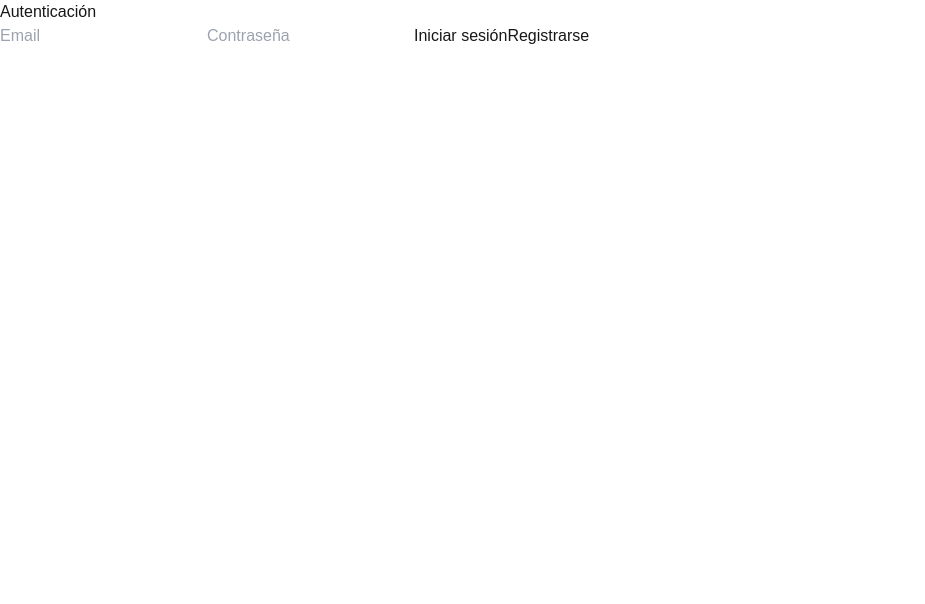
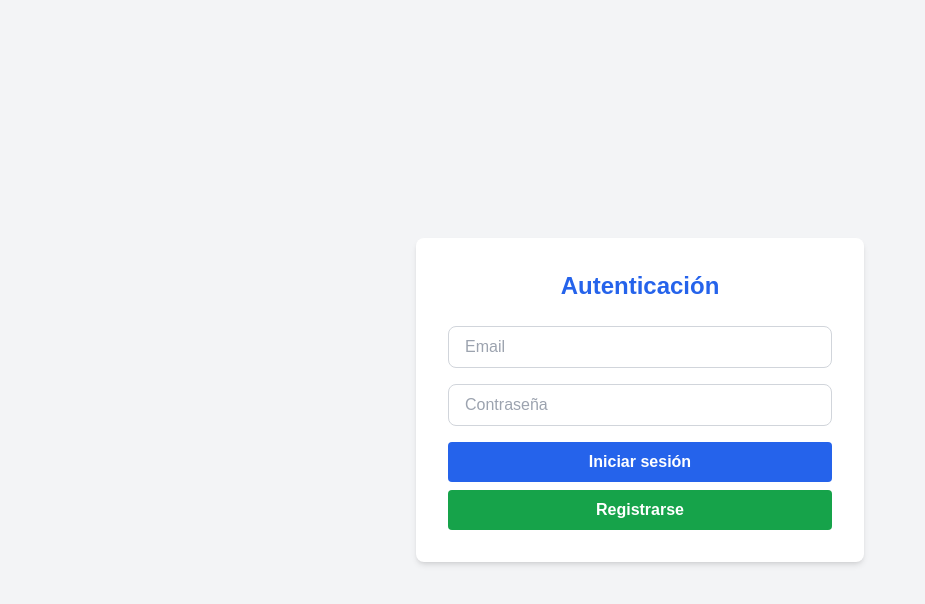
Before and after one commit to matiashernandezkopi/Next-ahorro-app, a Next.js app: page /auth/login in a window 1280 px wide. Shown: the top 604 px of the page, without its empty margins (0-925 px from the left). Built offline with nearby package versions, Linux system fonts and the light colour scheme; no server answers.

Commit message:
estilos simples para todos los componentes y se añadio 'use client' donde faltava

```diff
--- a/pages/auth/login.tsx
+++ b/pages/auth/login.tsx
@@ -1,8 +1,11 @@
+'use client';
+
 import { useState } from 'react';
 import { useAuth } from '../context/AuthContext';
 import { createUserWithEmailAndPassword, signInWithEmailAndPassword } from 'firebase/auth';
 import { useRouter } from 'next/router';
 import { auth } from '../lib/firebase';
+import Link from 'next/link';
 
 interface FirebaseAuthError extends Error {
   code: string;
@@ -19,14 +22,10 @@ export default function Auth() {
     try {
       await createUserWithEmailAndPassword(auth, email, password);
       setError('');
-      router.push('/'); // Redirige a la página principal después del registro
+      router.push('/');
     } catch (err) {
       const firebaseError = err as FirebaseAuthError;
-      if (firebaseError.code) {
-        setError(`Error: ${firebaseError.message}`);
-      } else {
-        setError('Error desconocido');
-      }
+      setError(firebaseError.code ? `Error: ${firebaseError.message}` : 'Error desconocido');
     }
   };
 
@@ -34,30 +33,31 @@ export default function Auth() {
     try {
       await signInWithEmailAndPassword(auth, email, password);
       setError('');
-      router.push('/'); // Redirige a la página principal después del inicio de sesión
+      router.push('/');
     } catch (err) {
       const firebaseError = err as FirebaseAuthError;
-      if (firebaseError.code) {
-        setError(`Error: ${firebaseError.message}`);
-      } else {
-        setError('Error desconocido');
-      }
+      setError(firebaseError.code ? `Error: ${firebaseError.message}` : 'Error desconocido');
     }
   };
 
   return (
-    <div>
-      <h1>Autenticación</h1>
+    <div className="min-h-screen flex flex-col items-center justify-center bg-gray-100">
+      <div className="bg-white shadow-md rounded-lg p-8 max-w-md w-full">
+        <h1 className="text-2xl font-bold mb-6 text-center text-blue-600">Autenticación</h1>
         {user ? (
-        <div>
-          <p>Bienvenido, {user.email}</p>
-          <button onClick={async () => {
+          <div className="text-center">
+            <p className="text-gray-800 mb-4">Bienvenido, <span className="font-semibold">{user.email}</span></p>
+            <button
+              onClick={async () => {
                 await signOutUser();
-            router.push('/auth/login');
-          }}>Cerrar sesión</button>
-          <button onClick={() => {
-            router.push('/');
-          }}>Home</button>
+              }}
+              className="bg-blue-600 hover:bg-blue-500 text-white font-semibold py-2 px-4 rounded w-full mb-4"
+            >
+              Cerrar sesión
+            </button>
+            <Link href="/" passHref className="bg-gray-600 hover:bg-gray-500 text-white font-semibold py-2 px-4 rounded w-full text-center">
+              Home
+            </Link>
           </div>
         ) : (
           <div>
@@ -66,18 +66,31 @@ export default function Auth() {
               placeholder="Email"
               value={email}
               onChange={(e) => setEmail(e.target.value)}
+              className="border border-gray-300 rounded-lg px-4 py-2 w-full mb-4"
             />
             <input
               type="password"
               placeholder="Contraseña"
               value={password}
               onChange={(e) => setPassword(e.target.value)}
+              className="border border-gray-300 rounded-lg px-4 py-2 w-full mb-4"
             />
-          <button onClick={handleLogIn}>Iniciar sesión</button>
-          <button onClick={handleSignUp}>Registrarse</button>
-          {error && <p style={{ color: 'red' }}>{error}</p>}
+            <button
+              onClick={handleLogIn}
+              className="bg-blue-600 hover:bg-blue-500 text-white font-semibold py-2 px-4 rounded w-full mb-2"
+            >
+              Iniciar sesión
+            </button>
+            <button
+              onClick={handleSignUp}
+              className="bg-green-600 hover:bg-green-500 text-white font-semibold py-2 px-4 rounded w-full"
+            >
+              Registrarse
+            </button>
+            {error && <p className="text-red-600 text-center mt-4">{error}</p>}
           </div>
         )}
       </div>
+    </div>
   );
 }
--- a/pages/expenses/index.tsx
+++ b/pages/expenses/index.tsx
@@ -1,9 +1,11 @@
+'use client';
+
 // pages/expenses/index.tsx
 import { useState, useEffect, useCallback } from 'react';
 import { addExpense, deleteExpenseById, getExpenses } from '../lib/expenses';
 import { useAuth } from '../context/AuthContext';
-import router from 'next/router';
 import { v4 as uuidv4 } from 'uuid';
+import Link from 'next/link'; // Importa Link para navegación
 
 interface Expense {
   id: string;
@@ -58,12 +60,10 @@ export default function Expenses() {
       <header className="bg-blue-600 text-black p-4">
         <div className="container mx-auto flex justify-between items-center">
           <h1 className="text-2xl font-bold text-white">Gastos del Usuario</h1>
-          <button
-            onClick={() => router.push('/')}
-            className="bg-blue-800 hover:bg-blue-700 text-white font-semibold py-2 px-4 rounded"
-          >
-            Home
-          </button>
+          <Link href="/" className="bg-blue-800 hover:bg-blue-700 text-white font-semibold py-2 px-4 rounded">
+              Home
+
+          </Link>
         </div>
       </header>
       <main className="flex-1 container mx-auto p-6">
--- a/pages/index.tsx
+++ b/pages/index.tsx
@@ -1,13 +1,24 @@
+'use client';
+
 import Link from 'next/link';
 
 export default function Home() {
   return (
-    <div>
-      <h1>Bienvenido a la Aplicación de Gastos</h1>
-      <nav>
-        <Link href="/auth/login">Iniciar Sesión</Link>
-        <Link href="/expenses">Ver Gastos</Link>
-      </nav>
+    <div className="min-h-screen bg-gray-100 flex items-center justify-center">
+      <div className="bg-white shadow-lg rounded-lg p-8 text-center max-w-md">
+        <h1 className="text-3xl font-bold text-blue-600 mb-6">Bienvenido a la Aplicación de Gastos</h1>
+        <nav className="space-y-4">
+          <Link href="/auth/login"className="block bg-blue-600 hover:bg-blue-500 text-white font-semibold py-2 px-4 rounded transition duration-200">
+              Iniciar Sesión
+
+          </Link>
+          <Link href="/expenses"
+            className="block bg-green-600 hover:bg-green-500 text-white font-semibold py-2 px-4 rounded transition duration-200">
+              Ver Gastos
+
+          </Link>
+        </nav>
+      </div>
     </div>
   );
 }
--- a/pages/lib/expenses.ts
+++ b/pages/lib/expenses.ts
@@ -1,3 +1,5 @@
+'use client';
+
 // lib/expenses.ts
 import { db } from './firebase';
 import { collection, addDoc, query, where, getDocs, doc, deleteDoc } from 'firebase/firestore';
```
Lines whose indentation alone changed are shown as unchanged.
